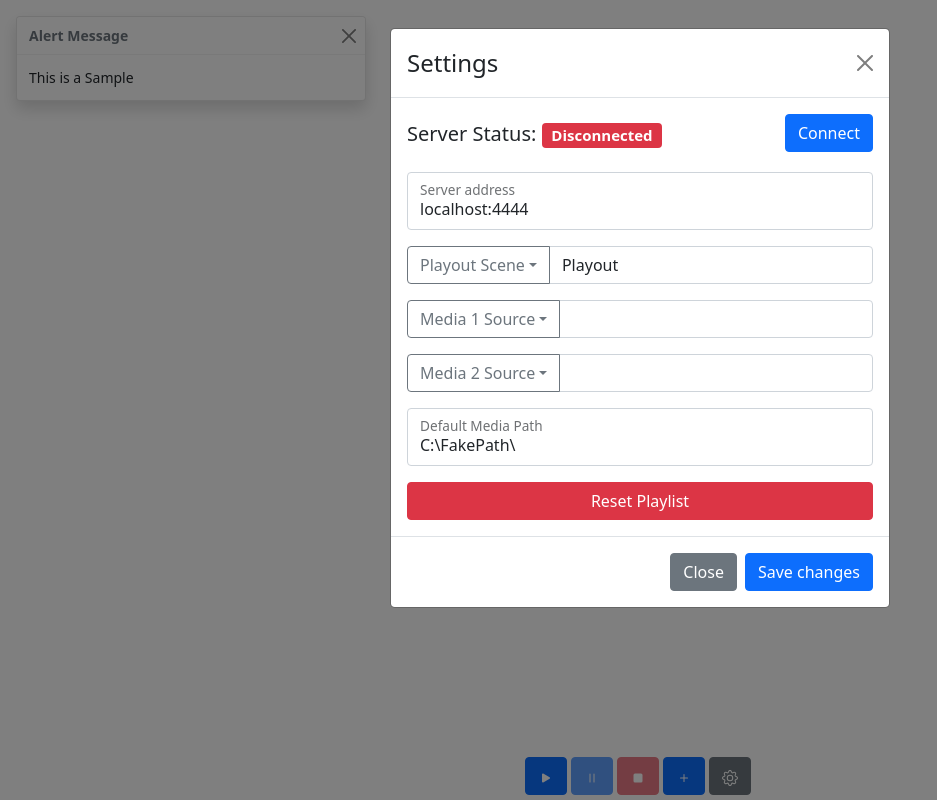
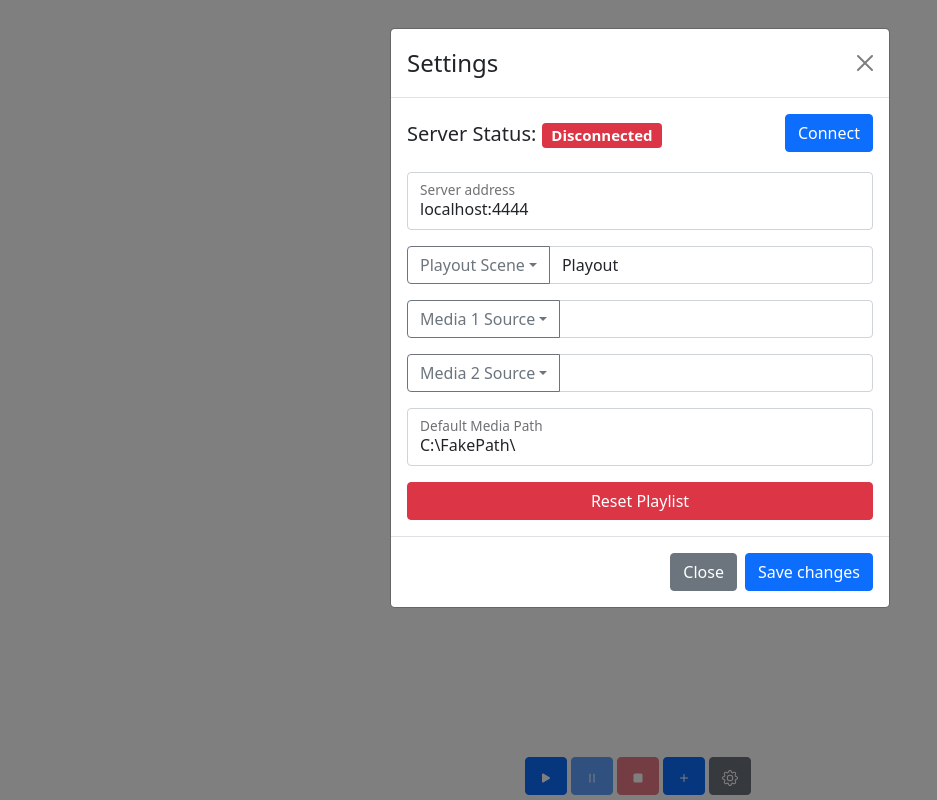
Before and after one commit to aemererana/obs-web-playout, a React (Create React App) app: page / in a window 1280 px wide. Shown: the whole page, without its empty margins (0-937 px from the left). Built offline with nearby package versions, Linux system fonts and the light colour scheme; what obs-websocket-js would draw is missing.

Commit message:
Removed incomplete alert system

```diff
--- a/src/App.js
+++ b/src/App.js
@@ -17,7 +17,6 @@ function App() {
     // actual rendering
     return (
         <>
-            <Alert />
             <StatusModal isVisible={ settings.connectionStatus === CONNECTION_STATUS.CONNECTING } />
 
             {/** Is the client connected? */
--- a/src/Sections/components/addMediaModal.js
+++ b/src/Sections/components/addMediaModal.js
@@ -44,7 +44,7 @@ export default function AddMediaModal({ isVisible, onClose }) {
                     label="Folder Path"
                     className="mb-3"
                 >
-                    <Form.Control type="text" placeholder="C:\Fakepath\" defaultValue={settings.pathFolder} onChange={onChangeFolderPath} />
+                    <Form.Control type="text" placeholder="C:\FakePath\" defaultValue={settings.pathFolder} onChange={onChangeFolderPath} />
                 </FloatingLabel>
 
                 <Button variant="primary" className="w-100" onClick={selectMedia}>Select Media</Button>
```
Also changed, not shown: public/manifest.json.
